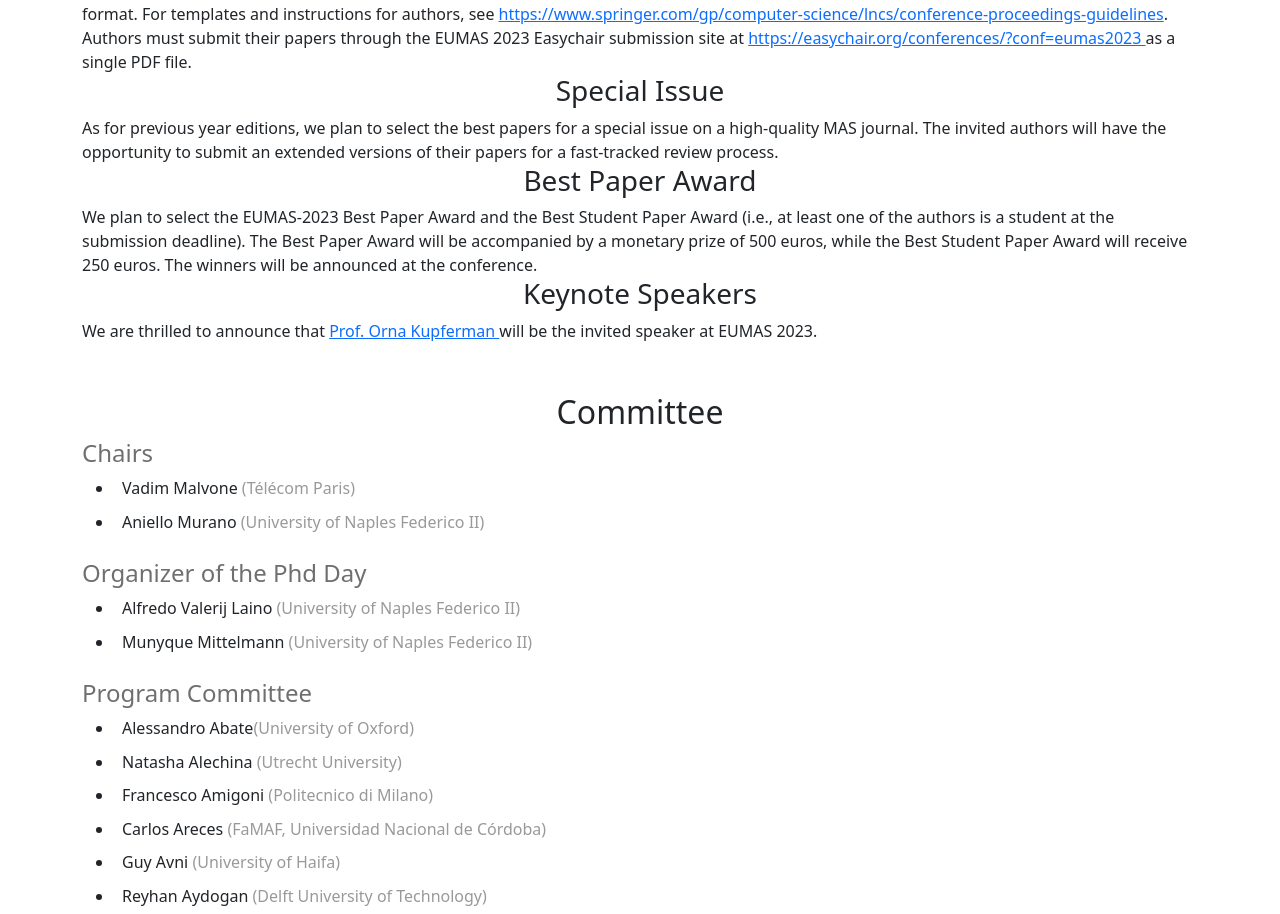
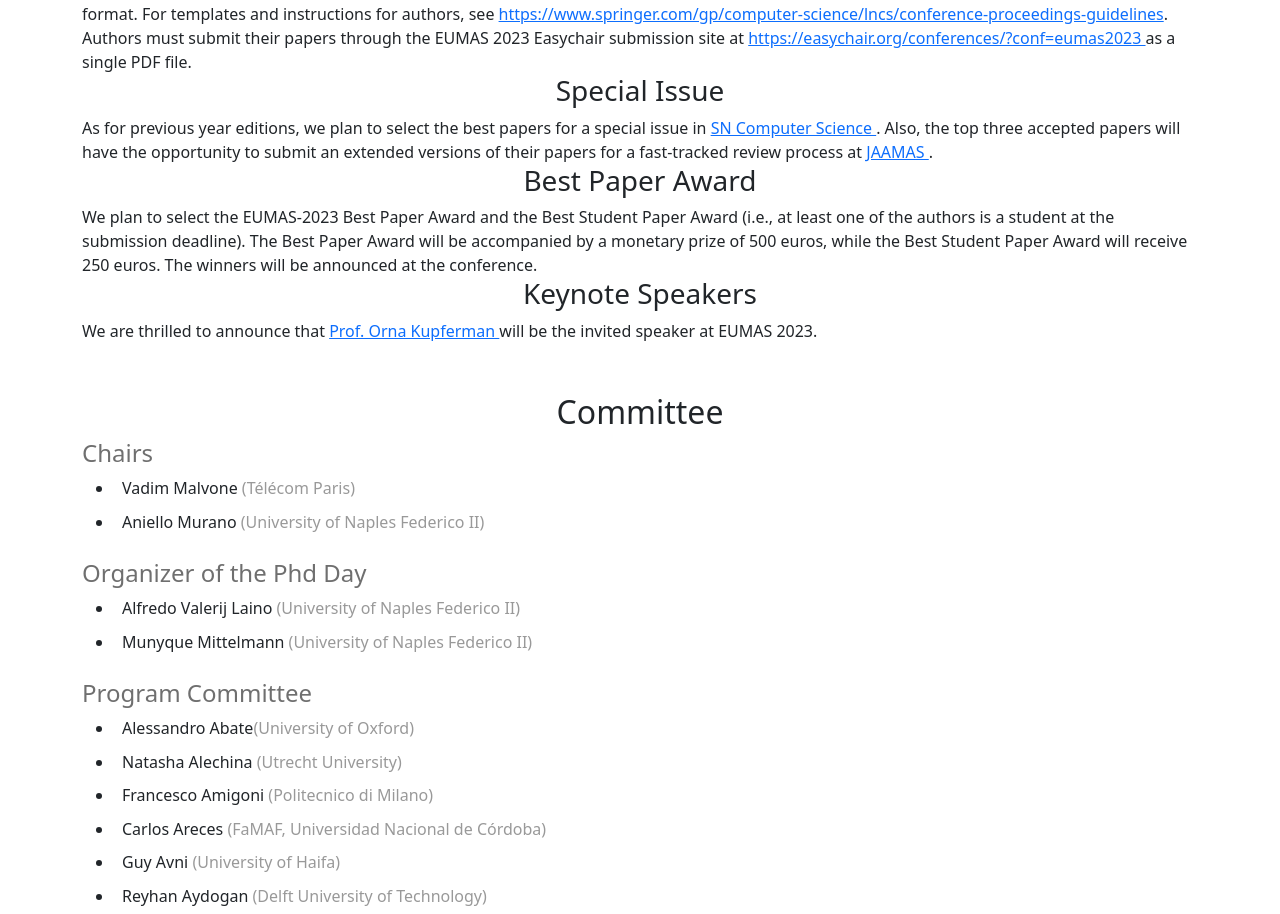
Before and after one commit to VadimMalvone/eumas2023, a plain HTML site: page index.html in a window 1280 px wide. Shown: the part 1485-2399 px from the top of the page. Drawn offline with nearby package versions, Linux system fonts and the light colour scheme.

Commit message:
Update index.html

```diff
--- a/index.html
+++ b/index.html
@@ -98,7 +98,7 @@
     All submissions will be peer-reviewed in a doubly blind fashion. Specifically, all submissions should be anonymised. Submission should be at most 15 pages long, with any number of pages for references and, if needed, a clearly marked appendix and be formatted according to Springer’s LNCS format. For templates and instructions for authors, see  <a href="https://www.springer.com/gp/computer-science/lncs/conference-proceedings-guidelines">https://www.springer.com/gp/computer-science/lncs/conference-proceedings-guidelines</a>.
     Authors must submit their papers through the EUMAS 2023 Easychair submission site at <a href="https://easychair.org/conferences/?conf=eumas2023"> https://easychair.org/conferences/?conf=eumas2023 </a> as a single PDF file.
     <h3 align="center"> Special Issue </h3>
-    As for previous year editions, we plan to select the best papers for a special issue on a high-quality MAS journal. The invited authors will have the opportunity to submit an extended versions of their papers for a fast-tracked review process.
+    As for previous year editions, we plan to select the best papers for a special issue in <a href="https://www.springer.com/journal/42979"> SN Computer Science </a>. Also, the top three accepted papers will have the opportunity to submit an extended versions of their papers for a fast-tracked review process at <a href="https://www.springer.com/journal/10458"> JAAMAS </a>.
     <h3 align="center"> Best Paper Award </h3>
     We plan to select the EUMAS-2023 Best Paper Award and the Best Student Paper Award (i.e., at least one of the authors is a student at the submission deadline). The Best Paper Award will be accompanied by a monetary prize of 500 euros, while the Best Student Paper Award will receive 250 euros. The winners will be announced at the conference.
     <h3 align="center"> Keynote Speakers </h3>
```
